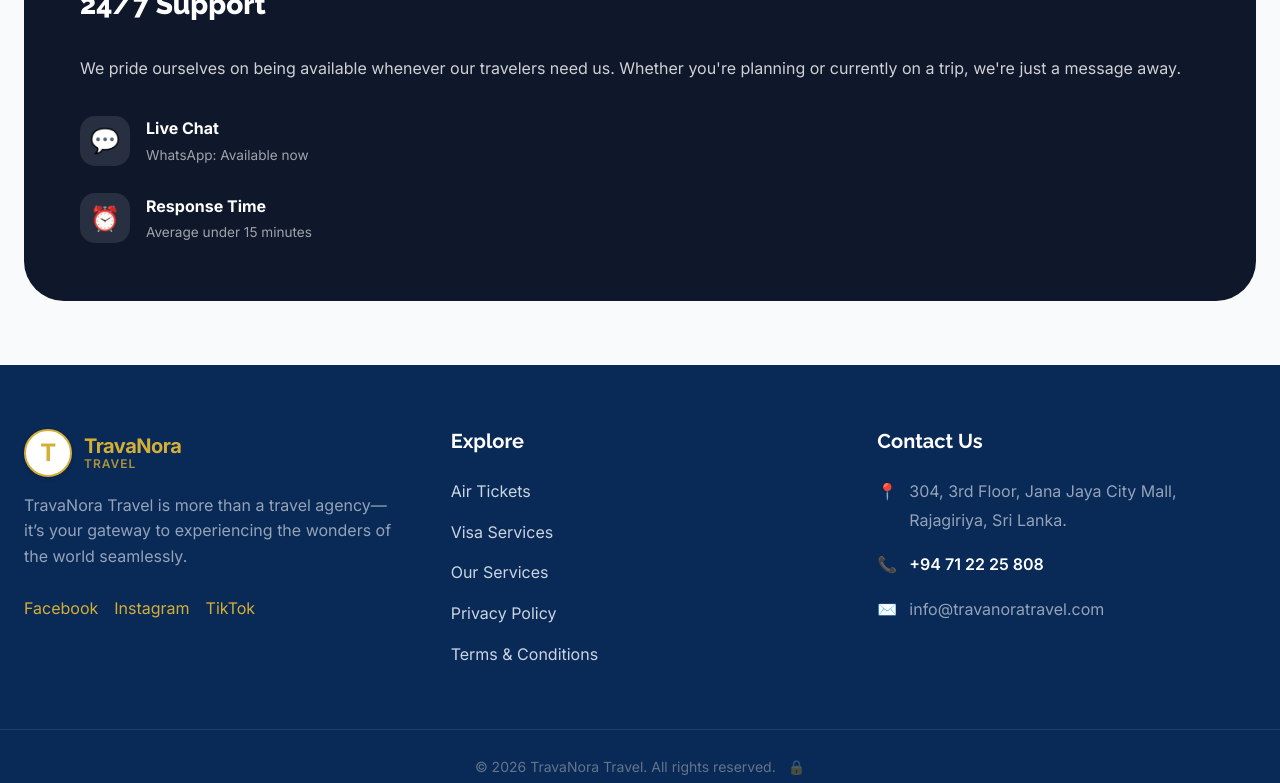
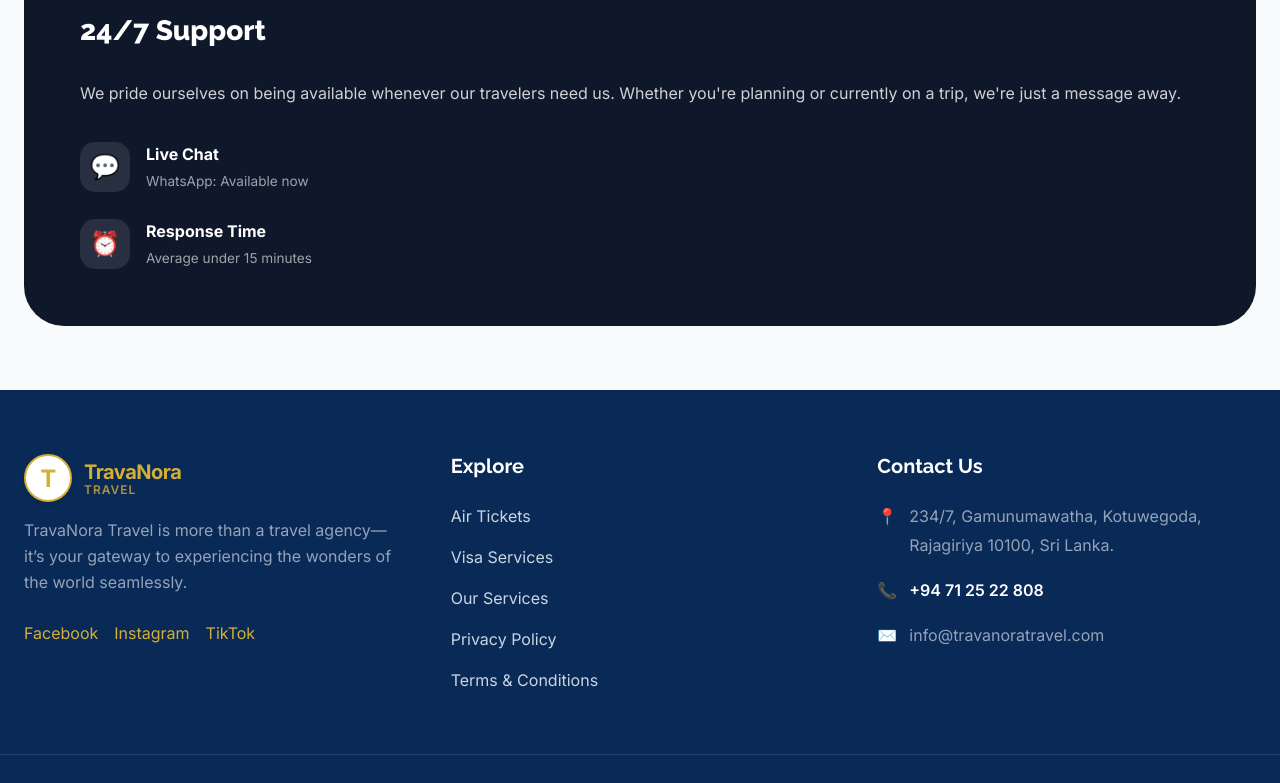
Before and after one commit to Prabdsanju/TravaNoraTravel, a Next.js app: page /contact in a window 1280 px wide. Shown: the part 1633-2416 px from the top of the page. Built offline with nearby package versions, Linux system fonts and the light colour scheme; no server answers; the database is empty.

Commit message:
Update official address to 234/7 Gamunumawatha Kotuwegoda across schema, contact page, and admin settings

```diff
--- a/src/app/contact/ContactPageClient.tsx
+++ b/src/app/contact/ContactPageClient.tsx
@@ -79,13 +79,13 @@ export default function ContactPageClient({ settings }: ContactPageClientProps)
   const bannerSubtitle = settings.contact_subtitle || "Whether you have a specific travel question or just want to say hi, our team is ready to help you plan your next adventure.";
 
   const officeTitle = settings.contact_office_title || 'Our Office';
-  const officeText = settings.contact_office_text || '304, 3rd Floor, Jana Jaya City Mall, Rajagiriya, Sri Lanka.';
+  const officeText = settings.contact_office_text || '234/7, Gamunumawatha, Kotuwegoda, Rajagiriya 10100, Sri Lanka.';
 
   const phoneTitle = settings.contact_phone_title || 'Call Us';
-  const phoneText = settings.contact_phone_text || '+94 71 22 25 808\nAvailable 9 AM - 6 PM';
+  const phoneText = settings.contact_phone_text || '+94 71 25 22 808\n+94 76 91 22 808\nAvailable 9 AM - 6 PM';
 
   const emailTitle = settings.contact_email_title || 'Email Us';
-  const emailText = settings.contact_email_text || 'info@travanoratravel.com\nbooking@travanoratravel.com';
+  const emailText = settings.contact_email_text || 'travanoratravel@gmail.com\ninfo@travanoratravel.com';
 
   const formTitle = settings.contact_form_title || 'Send Us a Message';
   const formSubmitBtnText = settings.contact_submit_btn || 'Send to WhatsApp Directly';
--- a/src/app/layout.tsx
+++ b/src/app/layout.tsx
@@ -63,14 +63,14 @@ export default async function RootLayout({
               "logo": "https://www.travanoratravel.com/icon.png",
               "image": "https://www.travanoratravel.com/og-image.jpg",
               "description": "Premier Travel Agency in Sri Lanka offering curated tours to Thailand, Singapore, Malaysia, Vietnam, Dubai, and India, along with air ticketing and visa assistance.",
-              "telephone": "+94712225808",
+              "telephone": "+94712522808",
               "priceRange": "$$",
               "address": {
                 "@type": "PostalAddress",
-                "streetAddress": "304, 3rd Floor, Jana Jaya City Mall",
+                "streetAddress": "234/7, Gamunumawatha, Kotuwegoda",
                 "addressLocality": "Rajagiriya",
                 "addressRegion": "Western Province",
-                "postalCode": "10107",
+                "postalCode": "10100",
                 "addressCountry": "LK"
               },
               "geo": {
@@ -165,12 +165,12 @@ export default async function RootLayout({
                 <h3>Contact Us</h3>
                 <p style={{ display: 'flex', gap: '0.75rem', marginBottom: '1rem', color: '#94a3b8' }}>
                   <span style={{ color: 'var(--accent-color)' }}>📍</span>
-                  <span>{settings.ft_address || '304, 3rd Floor, Jana Jaya City Mall, Rajagiriya, Sri Lanka.'}</span>
+                  <span>{settings.ft_address || '234/7, Gamunumawatha, Kotuwegoda, Rajagiriya 10100, Sri Lanka.'}</span>
                 </p>
                 <p style={{ display: 'flex', gap: '0.75rem', marginBottom: '1rem', color: '#94a3b8' }}>
                   <span style={{ color: 'var(--accent-color)' }}>📞</span>
                   <span>
-                    <a href={`tel:${settings.ft_phone1 || '+94712225808'}`} style={{ color: 'white', fontWeight: 600 }}>{settings.ft_phone1 || '+94 71 22 25 808'}</a>
+                    <a href={`tel:${settings.ft_phone1 || '+94712522808'}`} style={{ color: 'white', fontWeight: 600 }}>{settings.ft_phone1 || '+94 71 25 22 808'}</a>
                   </span>
                 </p>
                 <p style={{ display: 'flex', gap: '0.75rem', color: '#94a3b8' }}>
```
Also changed, not shown: src/app/admin/settings/SettingsForm.tsx (+4 -4 lines).
